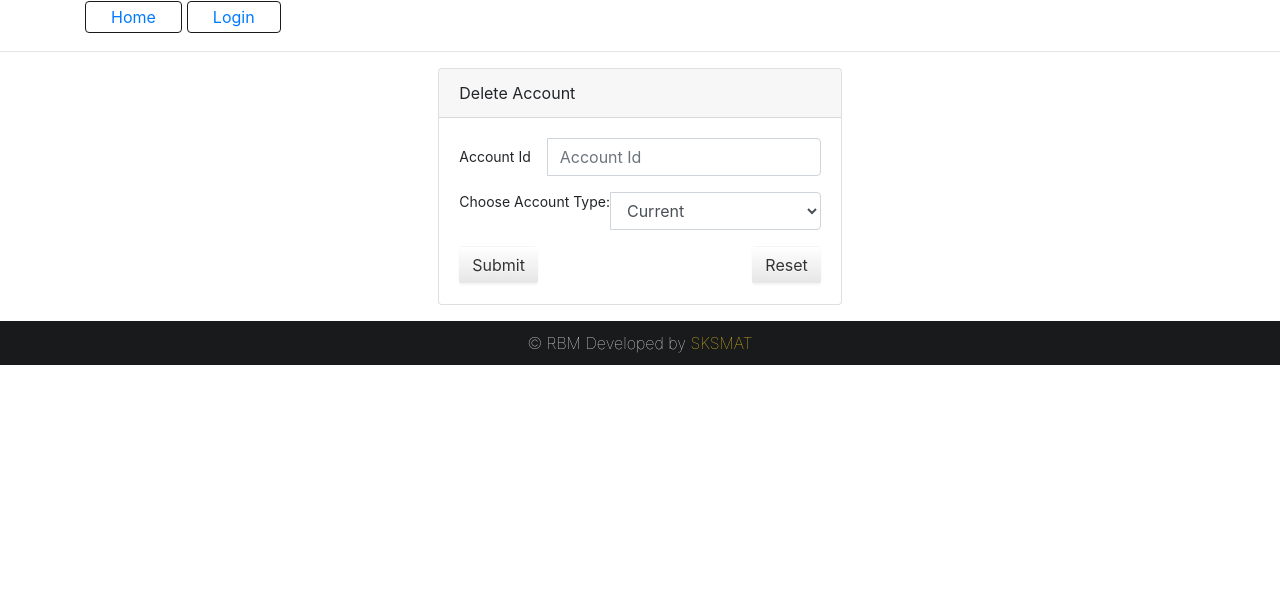
After one commit to satheesh22g/Banking-Application, a Flask app: template templates/delaccount.html in a window 1280 px wide. The commit adds this page. Shown: the part 112-717 px from the top of the page. Run offline with Flask 2, Linux system fonts and the light colour scheme; the template is opened without the code that fills it, so the values that code supplies are empty; some libraries are stand-ins or nearby versions.

Commit message:
Delete Account Method

```diff
--- a/app.py
+++ b/app.py
@@ -142,14 +142,15 @@ def delaccount():
             acc_id = int(request.form.get("acc_id"))
             acc_type = request.form.get("acc_type")
             result = db.execute("SELECT * from accounts WHERE acc_id = :a", {"a": acc_id}).fetchone()
-            if result is None :
-                query = Customers(acc_id=acc_id,acc_type=acc_type)
-                db.delete(query)
+            if result is not None :
+                query = db.execute("delete from accounts WHERE acc_id = :a and acc_type=:at", {"a": acc_id,"at":acc_type})
                 db.commit()
-                flash(f"Customer {query.name} is deleted with account ID : {query.acc_id}.","success")
+                flash(f"Customer account is deleted.","success")
+                print(1)
                 return redirect(url_for('dashboard'))
             flash(f'SSN id : {acc_id} is not present in database.','warning')
-    return render_template('addaccount.html', addcustomer=True)
+            print(2)
+    return render_template('delaccount.html', addcustomer=True)
 
 # # Change Pasword
 # @app.route("/change-password", methods=["GET", "POST"])
--- /dev/null
+++ b/templates/delaccount.html
@@ -0,0 +1,34 @@
+{% extends "layout.html" %}
+
+{% block title %}Add Account{% endblock %}
+
+{% block content %}
+<div class = "row mb-3">
+    <div class="card">
+        <div class="card-header">
+            Delete Account
+        </div>
+        <div class="card-body">
+            <form action="delaccount" method="POST">
+
+                <div class="form-group input-group mb-3">
+                    <label class="m-auto pr-3" for="cust_id">Account Id</label>
+                   <input class="form-control" name="acc_id" id="acc_id" type="textfield" placeholder="Account Id" required maxlength="50">
+                </div>
+                <div class="form-group input-group mb-3">
+                    <label for="acc_type">Choose Account Type:</label>
+                    <select class="form-control" id="acc_type" name="acc_type">
+                        <option value="current">Current</option>
+                        <option value="savings">Savings</option>
+                    </select>
+                  </div>
+
+                <div class="form-group">
+                    <input type="submit" value="Submit" class="btn float-left login_btn">
+                    <button class="reset_btn btn float-right">Reset</button>
+                </div>
+            </form>
+        </div>
+    </div>
+</div>
+{% endblock %}
--- a/templates/includes/nav.html
+++ b/templates/includes/nav.html
@@ -9,6 +9,7 @@
             <li class="nav-item"><a href="{{ url_for('addcustomer') }}" class="nav-link {% if addcustomer %}active{% endif %}">Add Customer</a></li>
             <li class="nav-item"><a href="{{ url_for('viewcustomer') }}" class="nav-link {% if viewcustomer %}active{% endif %}">View Customer</a></li>
             <li class="nav-item"><a href="{{ url_for('addaccount') }}" class="nav-link {% if addaccount %}active{% endif %}">Add Account</a></li>
+            <li class="nav-item"><a href="{{ url_for('delaccount') }}" class="nav-link {% if delaccount %}active{% endif %}">Delete Account</a></li>
             {% endif %}
         <li class="nav-item"><a href="{{ url_for('logout') }}" class="nav-link">Logout</a></li>
         {% endif %}
--- a/templates/viewcustomer.html
+++ b/templates/viewcustomer.html
@@ -6,7 +6,7 @@
 <div class = "row mb-3">
     <div class="card">
         <div class="card-header">
-            Add Customer
+            View Customer Details
         </div>
         <div class="card-body">
             {% if data %}
```
Also changed, not shown: database.db.
